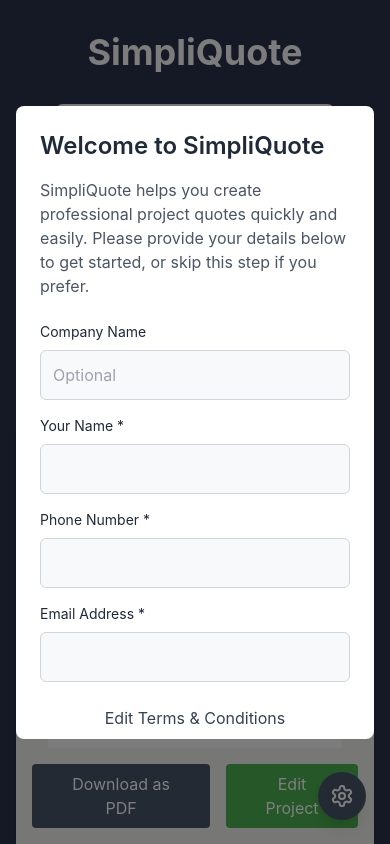
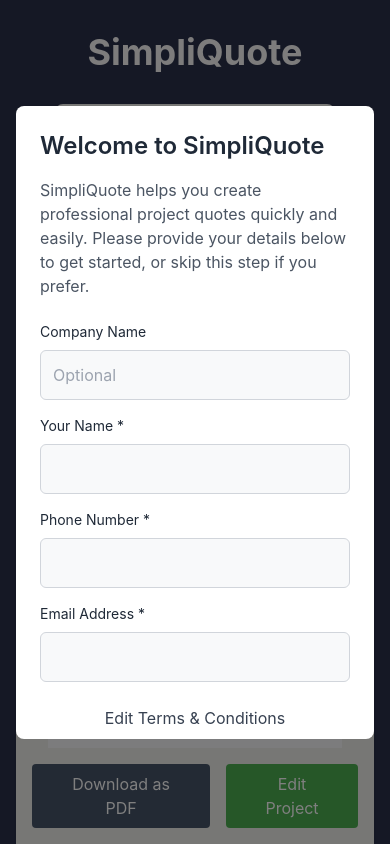
Before and after one commit to ChrisJLP/SimpliQuote, a React (Vite) app: page /#/ in a window 390 px wide. Shown: the top 844 px of the page. Built offline with nearby package versions, Linux system fonts and the light colour scheme.

Commit message:
Change mobile functionality to the same as desktop for updating user details

```diff
--- a/src/features/Project/QuotePreview.jsx
+++ b/src/features/Project/QuotePreview.jsx
@@ -56,7 +56,7 @@
                       e.preventDefault();
                       onEditDetails();
                     }}
-                    className="text-blue-500 hover:underline font-medium cursor-pointer no-pdf hidden lg:inline-block"
+                    className="text-blue-500 hover:underline font-medium cursor-pointer no-pdf inline-block"
                   >
                     Edit Details
                   </a>
--- a/src/pages/Homepage.jsx
+++ b/src/pages/Homepage.jsx
@@ -6,7 +6,8 @@
 import ProjectCard from "../components/ProjectCard";
 import ProjectList from "../components/ProjectList";
 import WelcomeModal from "../components/WelcomeModal";
-import FloatingActionButton from "../components/FloatingActionButton";
+// Removed FloatingActionButton import
+// import FloatingActionButton from "../components/FloatingActionButton";
 import { useUserDetails } from "../hooks/useUserDetails";
 import { useProjects } from "../hooks/useProjects";
 import QuotePreview from "../features/Project/QuotePreview"; // Ensure QuotePreview is imported
@@ -158,7 +159,7 @@
           </h1>
         </div>
 
-        {/* Remove User Details from Homepage Header */}
+        {/* Removed User Details from Homepage Header */}
         {/*
         <div className="absolute right-4 top-4 lg:relative lg:top-auto lg:right-auto lg:flex lg:items-center lg:space-x-2">
           {userDetails ? (
@@ -210,8 +211,8 @@
         />
       </div>
 
-      {/* Mobile Floating Action Button */}
-      <FloatingActionButton onClick={handleEditDetails} />
+      {/* Removed Mobile Floating Action Button */}
+      {/* <FloatingActionButton onClick={handleEditDetails} /> */}
 
       {/* Modals */}
       <WelcomeModal
```
